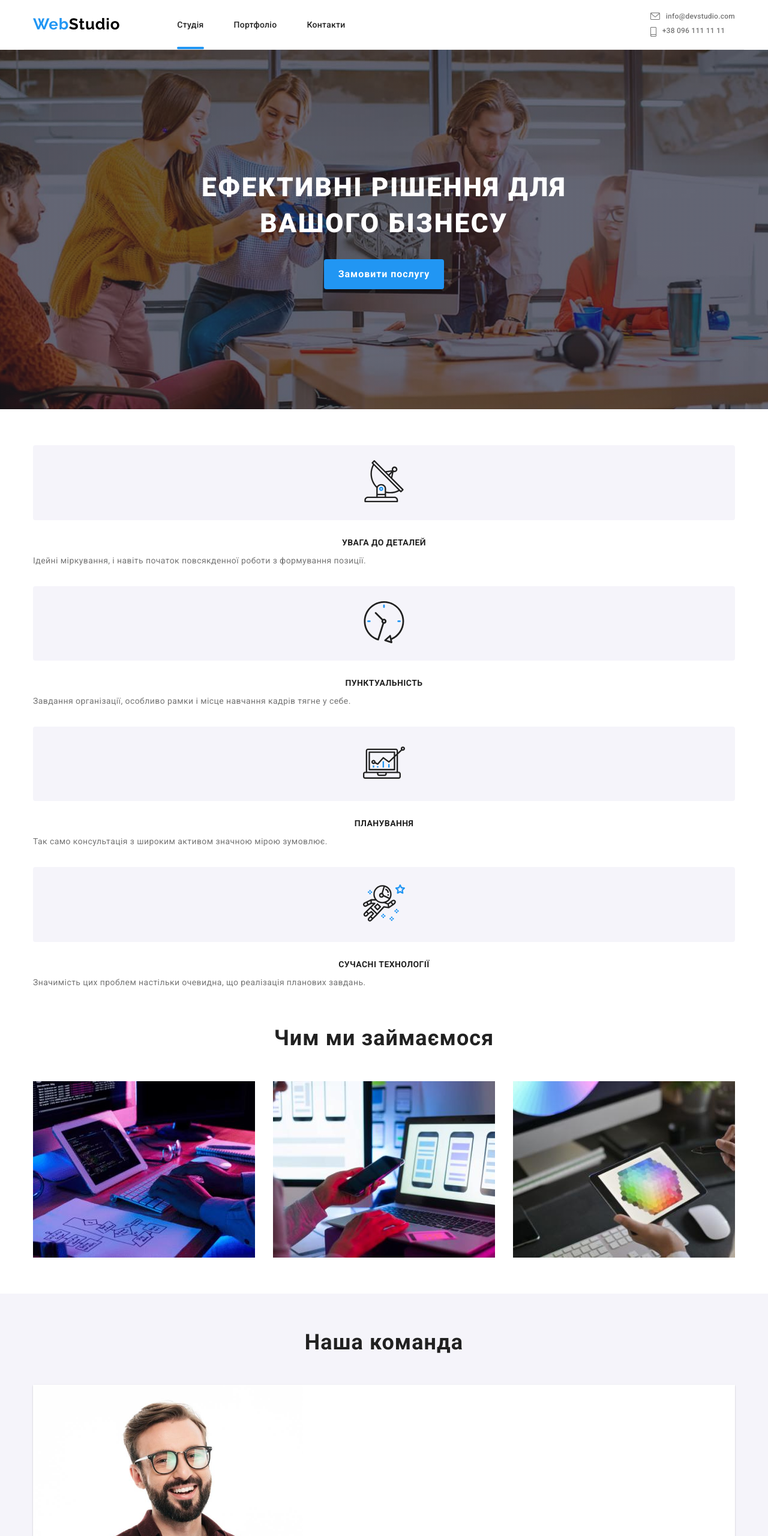
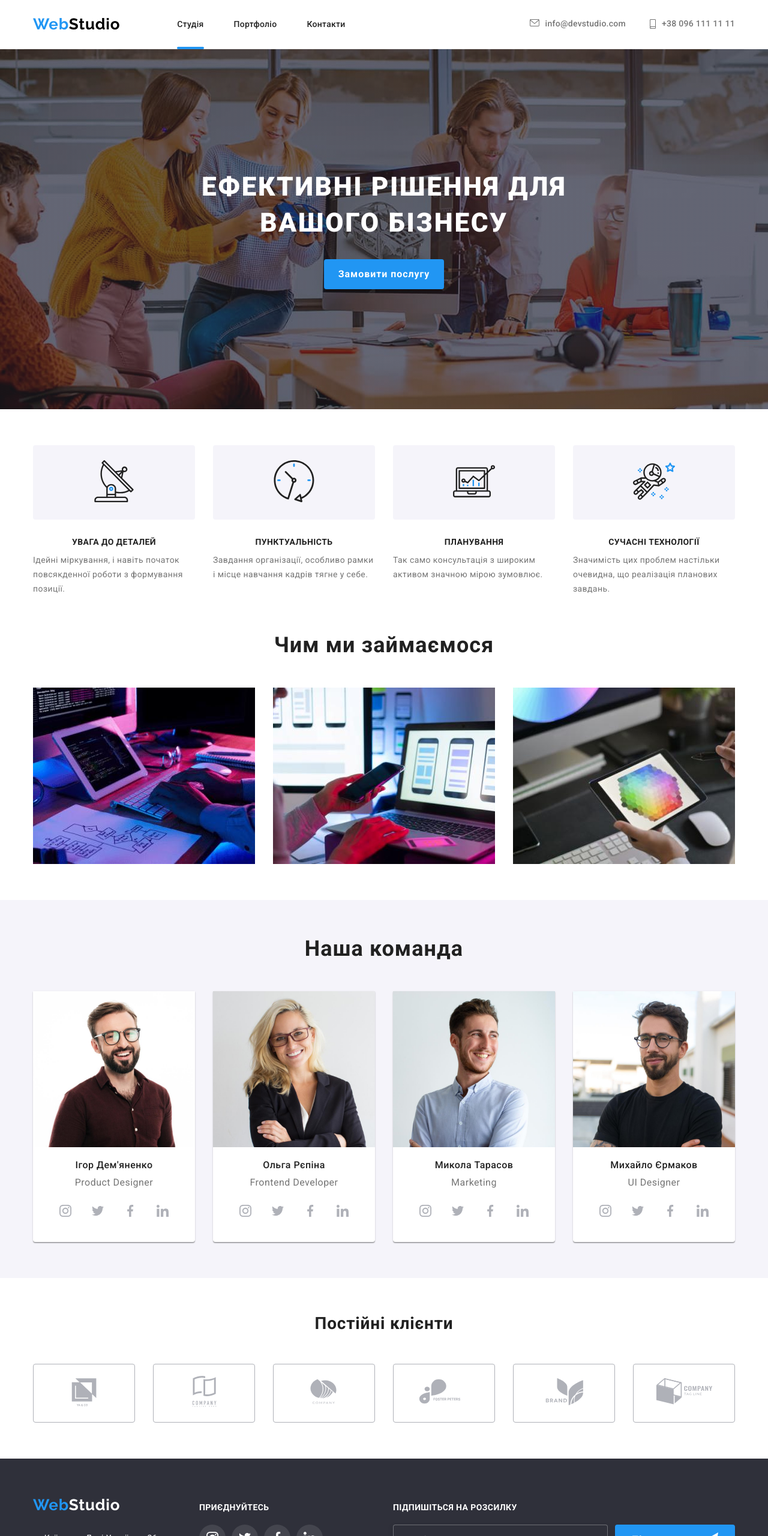
Before and after one commit to 19alexandr80/-goit-markup-hw-07, a plain HTML site: page index.html in a window 1280 px wide. Shown: the top 2560 px of the page at 60% size. Drawn offline with Linux system fonts and the light colour scheme.

Commit message:
mobail-ferst

```diff
--- a/sass/components/_client.scss
+++ b/sass/components/_client.scss
@@ -16,8 +16,18 @@
   flex-wrap: wrap;
   justify-content: space-between;
   padding-left: 0px;
-  &__blok:nth-child(n + 3) {
-    margin-top: 15px;
+  @media (max-width: 767px) {
+    &__blok:nth-child(n + 3) {
+      margin-top: 15px;
+    }
+  }
+  @media (min-width: 768px) and (max-width: 1199px) {
+    &__blok:not(:nth-child(3n)) {
+      margin-right: 30px;
+    }
+    &__blok:nth-child(n + 4) {
+      margin-top: 30px;
+    }
   }
   &__link {
     color: $networks;
@@ -28,6 +38,14 @@
     display: inline-block;
     transition: color 250ms cubic-bezier(0.4, 0, 0.2, 1),
       border 250ms cubic-bezier(0.4, 0, 0.2, 1);
+    @media (min-width: 768px) {
+      width: 226px;
+      padding: 16px 60px;
+    }
+    @media (min-width: 1200px) {
+      width: 170px;
+      padding: 16px 32px;
+    }
     &:hover,
     &:focus {
       color: $accent-color;
--- a/sass/components/_peculiarities.scss
+++ b/sass/components/_peculiarities.scss
@@ -2,12 +2,28 @@
   @extend %section;
 }
 .peculiarities-list {
-  //display: flex;
   @extend %off-style;
-  &__point {
-    flex-basis: calc((100% - 90px) / 4);
-    .peculiarities-list &:not(:last-child) {
+  @media (max-width: 767px) {
+    &__point:not(:last-child) {
       margin-bottom: 30px;
+    }
+  }
+  @media (min-width: 768px) {
+    display: flex;
+    flex-wrap: wrap;
+    justify-content: space-between;
+  }
+  @media (min-width: 768px) and (max-width: 1199px) {
+    &__point {
+      flex-basis: calc((100% - 30px) / 2);
+      &:not(:nth-child(n + 3)) {
+        margin-bottom: 30px;
+      }
+    }
+  }
+  @media (min-width: 1200px) {
+    &__point {
+      flex-basis: calc((100% - 90px) / 4);
     }
   }
 }
@@ -16,8 +32,6 @@
     background-color: $background-team;
     padding-top: 25px;
     padding-bottom: 25px;
-    //padding-left: 100px;
-    //padding-right: 100px;
     text-align: center;
     margin-bottom: 30px;
     border-radius: 4px;
--- a/sass/components/_portfolio.scss
+++ b/sass/components/_portfolio.scss
@@ -3,11 +3,8 @@
   &__cards {
     @media screen and (min-width: 768px) {
       display: flex;
-      //justify-content: center;
       flex-wrap: wrap;
     }
-    //display: flex;
-    //flex-wrap: wrap;
     @extend %off-style;
   }
 }
@@ -16,9 +13,8 @@
   @media screen and (min-width: 768px) {
     display: flex;
     justify-content: center;
+    margin-bottom: 50px;
   }
-  //display: flex;
-  //justify-content: center;
   &__button {
     display: inline-block;
     color: $title-text-color;
@@ -45,29 +41,31 @@
       margin-right: 10px;
     }
     margin-bottom: 15px;
-    @media screen and (min-width: 768px) {
+    @media (min-width: 768px) {
       margin-bottom: 0px;
     }
   }
 }
 .card-works {
-  @media screen and (min-width: 768px) {
+  margin-bottom: 30px;
+  transition: box-shadow 250ms cubic-bezier(0.4, 0, 0.2, 1);
+  @media (min-width: 768px) and (max-width: 1199px) {
     margin-right: 30px;
     flex-basis: 354px;
     &:nth-child(2n) {
       margin-right: 0px;
     }
   }
-  //margin-right: 30px;
-  margin-bottom: 30px;
-  //flex-basis: calc((100% - 90px) / 3);
-  transition: box-shadow 250ms cubic-bezier(0.4, 0, 0.2, 1);
-  //&:nth-last-child(-n + 3) {
-  // margin-bottom: 0px;
-  //}
-  //&:nth-child(3n) {
-  // margin-right: 0px;
-  //}
+  @media (min-width: 1200px) {
+    margin-right: 30px;
+    flex-basis: calc((100% - 60px) / 3);
+    &:nth-last-child(-n + 3) {
+      margin-bottom: 0px;
+    }
+    &:nth-child(3n) {
+      margin-right: 0px;
+    }
+  }
   &:hover,
   &:focus {
     box-shadow: 0px 1px 1px rgba(0, 0, 0, 0.12), 0px 4px 4px rgba(0, 0, 0, 0.06),
--- a/sass/components/_team.scss
+++ b/sass/components/_team.scss
@@ -13,15 +13,33 @@
 }
 .team-list {
   @extend %off-style;
-  //display: flex;
+  @media (min-width: 768px) {
+    display: flex;
+    justify-content: space-between;
+    flex-wrap: wrap;
+    flex-basis: 354px;
+  }
+  @media (min-width: 1200px) {
+    flex-basis: 270px;
+  }
   &__cards {
-    flex-basis: 270px;
     background-color: $white;
     box-shadow: 0px 1px 3px rgba(0, 0, 0, 0.12), 0px 1px 1px rgba(0, 0, 0, 0.14),
       0px 2px 1px rgba(0, 0, 0, 0.2);
     border-radius: 0px 0px 4px 4px;
-    &:not(:first-child) {
-      margin-top: 30px;
+    @media (min-width: 768px) and (max-width: 1199px) {
+      flex-basis: 354px;
+      &:nth-child(n + 3) {
+        margin-top: 30px;
+      }
+    }
+    @media (max-width: 767px) {
+      &:not(:first-child) {
+        margin-top: 30px;
+      }
+    }
+    @media (min-width: 1200px) {
+      flex-basis: 270px;
     }
   }
 }
@@ -67,5 +85,5 @@
   }
 }
 .teams-foto {
-  width: 450px;
+  width: 100%;
 }
--- a/sass/components/_top-line.scss
+++ b/sass/components/_top-line.scss
@@ -14,14 +14,18 @@
   background-color: $white;
   padding-top: 16px;
   padding-bottom: 16px;
+  border-bottom: 1px solid $border-color;
+  position: relative;
+  display: flex;
+  align-items: center;
   @media screen and (min-width: 768px) {
     padding-top: 21px;
     padding-bottom: 21px;
   }
-  border-bottom: 1px solid $border-color;
-  position: relative;
-  display: flex;
-  align-items: center;
+  @media (min-width: 1200px) {
+    padding-top: 25px;
+    padding-bottom: 25px;
+  }
   &__navigator {
     display: flex;
     align-items: center;
@@ -45,6 +49,9 @@
   @extend %off-style;
   @media screen and (max-width: 767px) {
     display: none;
+  }
+  @media (min-width: 1200px) {
+    display: flex;
   }
 }
 .navigator-site__page {
@@ -75,8 +82,11 @@
   line-height: 1.14;
   letter-spacing: 0.02em;
   display: flex;
-  //justify-content: center;
   transition: color 250ms cubic-bezier(0.4, 0, 0.2, 1);
+  @media (min-width: 1200px) {
+    justify-content: center;
+    font-size: 14px;
+  }
   &:hover,
   &:focus {
     color: $accent-color;
@@ -89,6 +99,10 @@
 .contakts-list {
   &:not(:last-child) {
     margin-bottom: 10px;
+    @media (min-width: 1200px) {
+      margin-bottom: 0px;
+      margin-right: 40px;
+    }
   }
 }
 .contakts-list__menu {
--- a/sass/components/_works.scss
+++ b/sass/components/_works.scss
@@ -1,5 +1,5 @@
 .our-work {
-    @media screen and (max-width: 1200px) {
+  @media screen and (max-width: 1199px) {
     display: none;
   }
   @extend %section;
--- a/sass/utils/_global-styles.scss
+++ b/sass/utils/_global-styles.scss
@@ -15,10 +15,10 @@ img {
 
   width: 480px;
 
-  @media screen and (min-width: 480px) and (max-width: 1200px) {
+  @media screen and (min-width: 480px) and (max-width: 767px) {
     width: 480px;
   }
-  @media screen and (min-width: 768px) and (max-width: 1200px) {
+  @media screen and (min-width: 768px) and (max-width: 1199px) {
     width: 768px;
   }
   @media screen and (min-width: 1200px) {
```
Also changed, not shown: css/main.css, css/main.min.css, 2 other files. Lines whose indentation alone changed are shown as unchanged.
